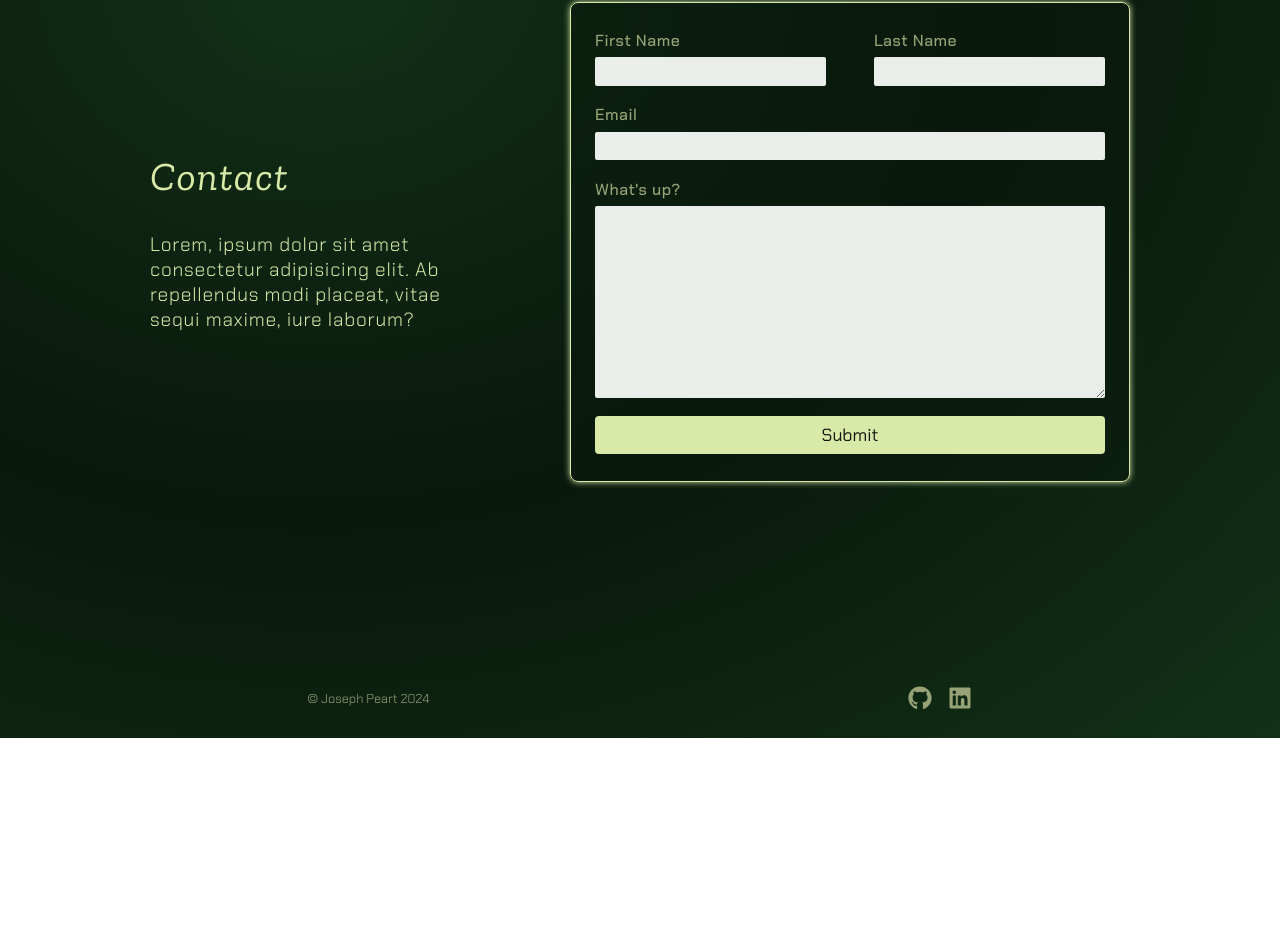
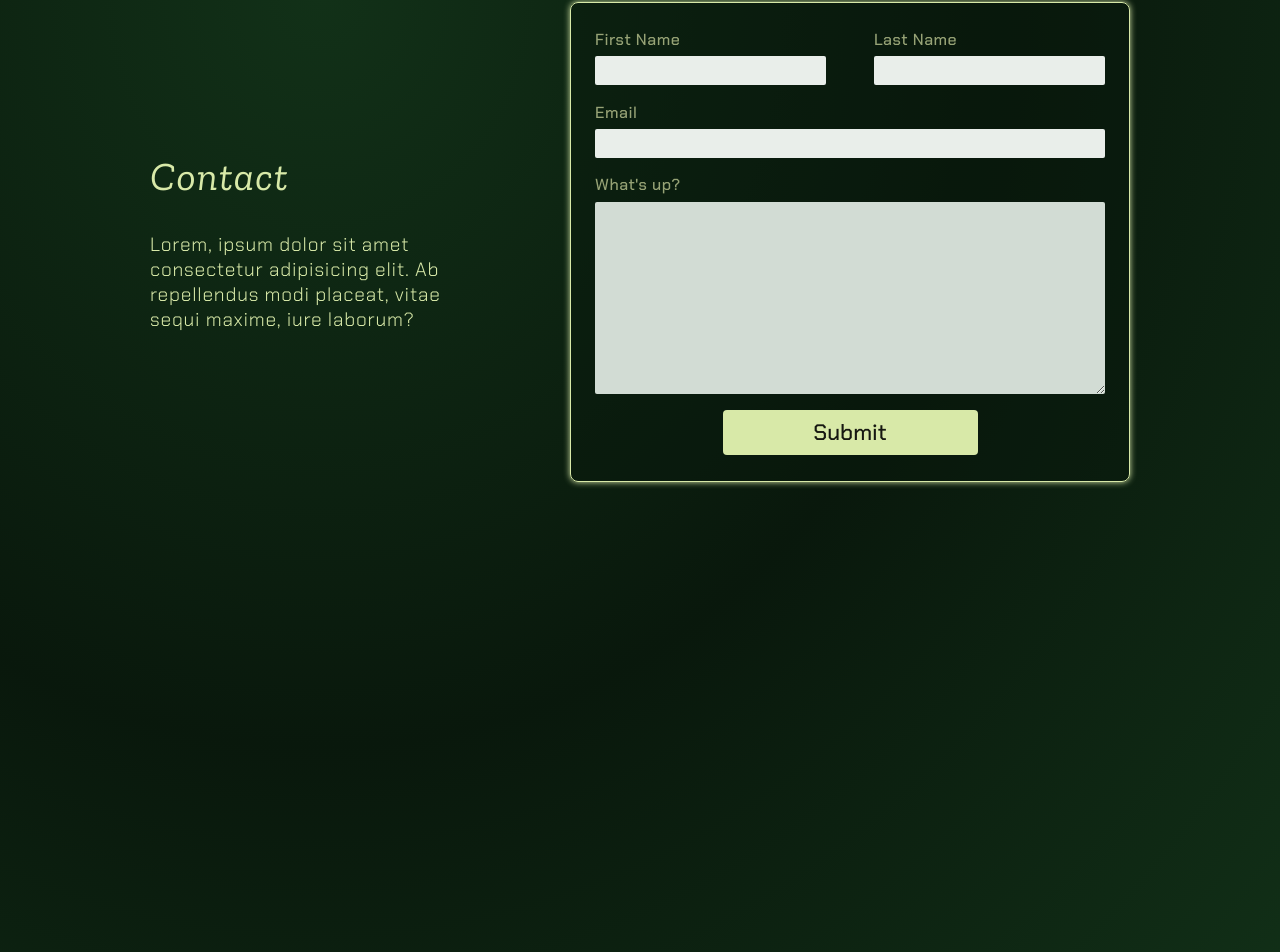
Before and after one commit to j-prt/portfolio, a React (Vite) app: page / in a window 1280 px wide. Shown: the part 2495-3447 px from the top of the page. Before the commit the page ends 3233 px from the top, so only its background shows below. Built offline with nearby package versions, Linux system fonts and the light colour scheme; a web font is replaced by a local one.

Commit message:
work on contactmini (continued)

```diff
--- a/src/pages/home/ContactMini.tsx
+++ b/src/pages/home/ContactMini.tsx
@@ -2,7 +2,7 @@ import styled from 'styled-components'
 import Button from '../../ui/Button'
 
 const StyledContactMini = styled.section`
-  height: 50rem;
+  height: 70rem;
   background-image: radial-gradient(
     farthest-corner at 25% 5%,
     var(--color-main-med),
@@ -92,11 +92,24 @@ const Input = styled.input`
 `
 
 const TextArea = styled.textarea`
-  background-color: var(--color-main-white);
+  background-color: var(--color-main-lightest);
   border-radius: var(--border-radius-xs);
   height: 12rem;
   border: none;
 `
+// const FormButton = styled.button`
+//   padding: 0.5rem 1rem;
+//   font-size: 1.1rem;
+//   border-radius: var(--border-radius-sm);
+//   border: none;
+//   transition: all 0.3s;
+//   background-color: var(--color-accent);
+//   color: var(--color-accent-darkest);
+//   border: 1px solid var(--color-accent);
+//   width: 50%;
+//   align-self: center;
+// `
+
 function ContactMini() {
   return (
     <StyledContactMini>
@@ -127,7 +140,13 @@ function ContactMini() {
             <Label>What&apos;s up?</Label>
             <TextArea />
           </FormRow>
-          <Button $styleType='primary' onPress={() => {}}>
+          <Button
+            onPress={e => {
+              e.preventDefault()
+            }}
+            size='large'
+            hoverEffect='simple'
+          >
             Submit
           </Button>
         </ContactForm>
--- a/src/ui/Button.tsx
+++ b/src/ui/Button.tsx
@@ -2,12 +2,14 @@ import styled, { css } from 'styled-components'
 import React from 'react'
 
 interface StyleProps {
-  $styleType: 'primary' | 'secondary'
+  $styleType?: 'primary' | 'secondary'
+  hoverEffect?: 'glow' | 'simple'
+  size?: 'medium' | 'large'
 }
 
 interface ButtonProps extends StyleProps {
   children: React.ReactNode
-  onPress: () => void
+  onPress: (e: React.MouseEvent<HTMLButtonElement, MouseEvent>) => void
 }
 
 const variations = {
@@ -22,23 +24,46 @@ const variations = {
   `,
 }
 
+const hoverEffect = {
+  glow: css`
+    &:hover {
+      transform: scale(1.05);
+      box-shadow: 0rem 0rem 0.5rem var(--color-accent);
+    }
+  `,
+  simple: css`
+    &:hover {
+      box-shadow: 0rem 0rem 0.4rem var(--color-accent);
+    }
+  `,
+}
+
+const sizes = {
+  medium: css`
+    padding: 0.5rem 1rem;
+    font-size: 1.1rem;
+  `,
+  large: css`
+    padding: 0.5rem 1rem;
+    font-size: 1.4rem;
+    font-weight: 500;
+    width: 50%;
+    align-self: center;
+  `,
+}
+
 const StyledButton = styled.button<StyleProps>`
-  padding: 0.5rem 1rem;
-  font-size: 1.1rem;
   border-radius: var(--border-radius-sm);
   border: none;
   transition: all 0.3s;
-  ${props => variations[props.$styleType]};
-
-  &:hover {
-    transform: scale(1.05);
-    box-shadow: 0rem 0rem 0.5rem var(--color-accent);
-  }
+  ${props => sizes[props.size || 'medium']};
+  ${props => variations[props.$styleType || 'primary']};
+  ${props => hoverEffect[props.hoverEffect || 'glow']};
 `
 
-function Button({ children, onPress, $styleType }: ButtonProps) {
+function Button({ children, onPress, $styleType, hoverEffect, size }: ButtonProps) {
   return (
-    <StyledButton onClick={onPress} $styleType={$styleType}>
+    <StyledButton onClick={onPress} $styleType={$styleType} hoverEffect={hoverEffect} size={size}>
       {children}
     </StyledButton>
   )
```
